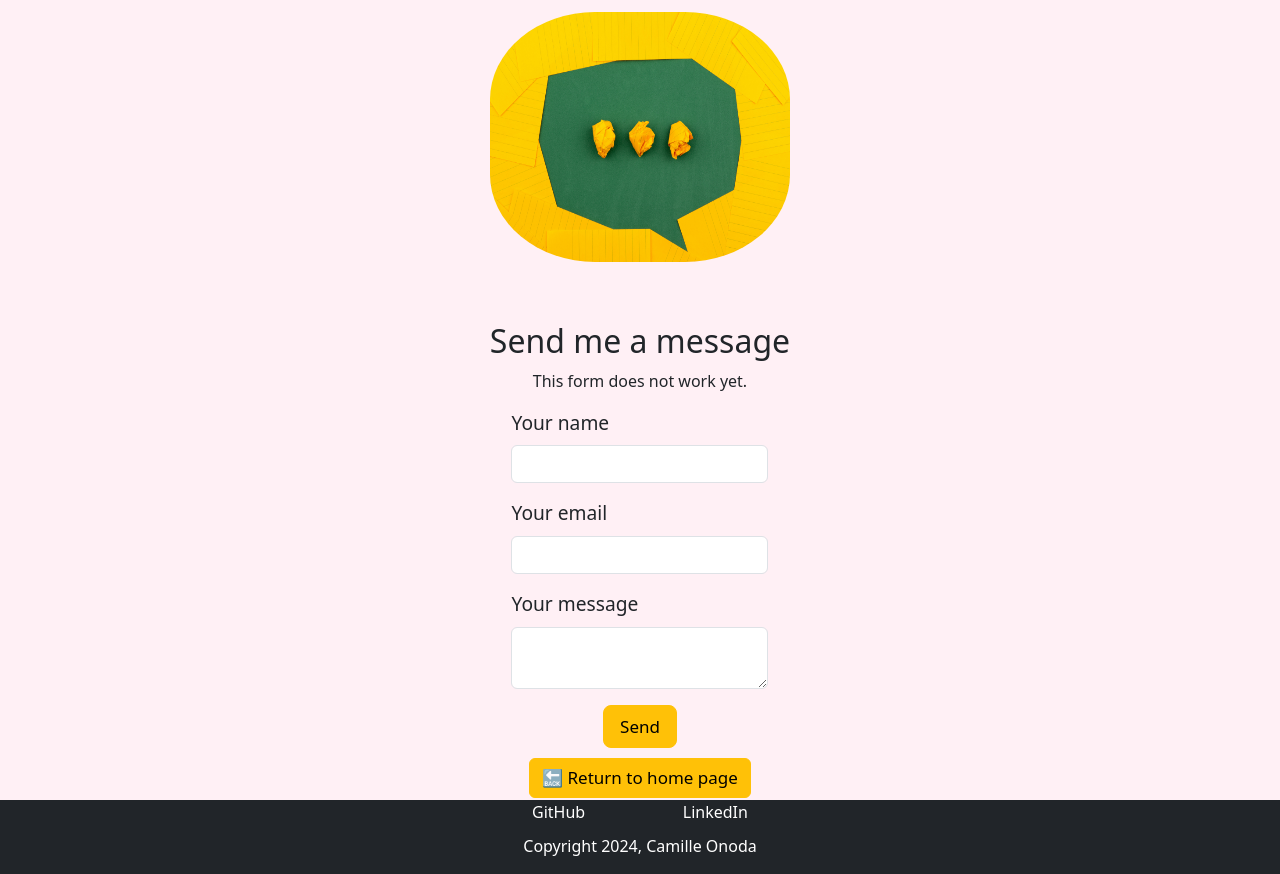
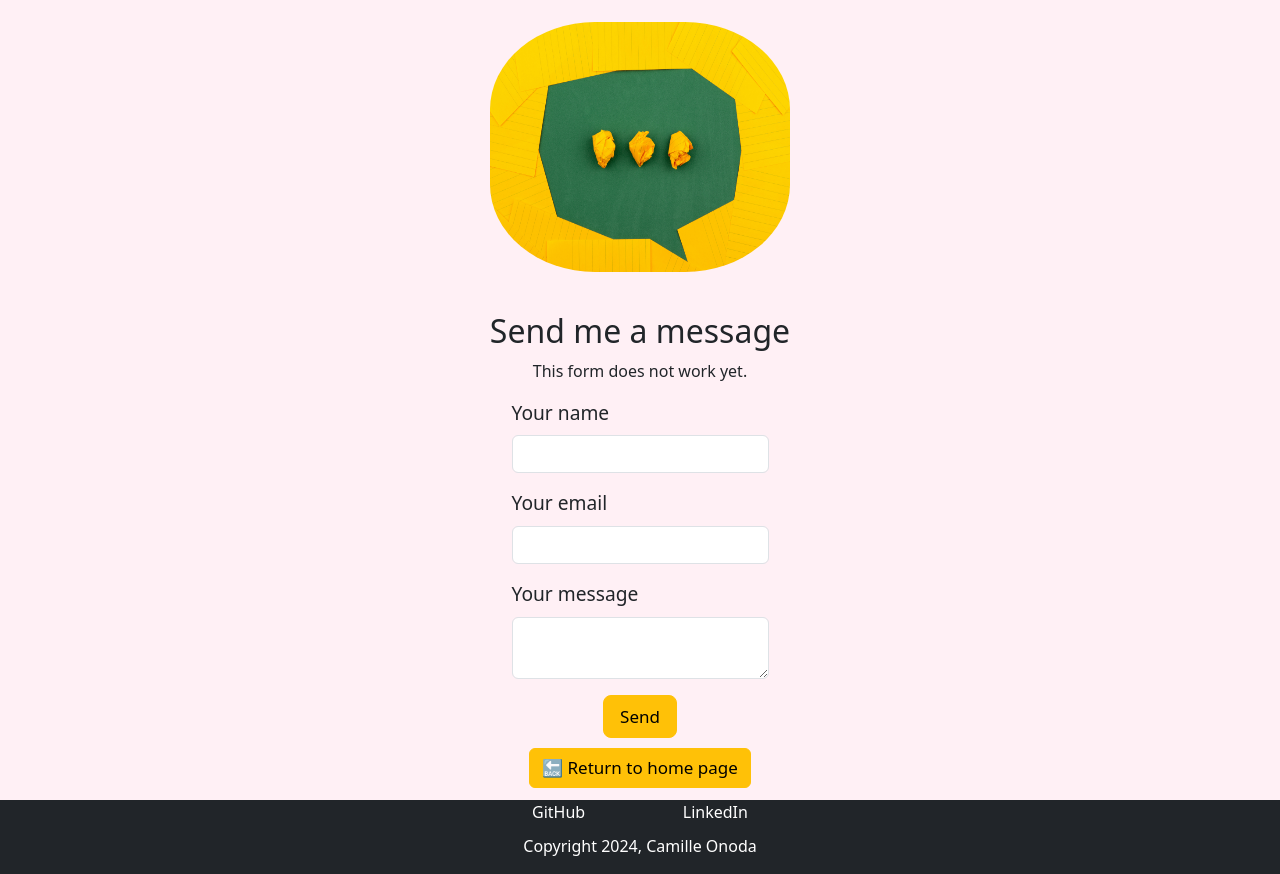
Before and after one commit to CamilleOnoda/Coffee-wifi-collection, a Flask app: page /contact in a window 1280 px wide. Shown: the part 100-974 px from the top of the page. Run offline with Flask 3, Linux system fonts and the light colour scheme; some libraries are stand-ins or nearby versions.

Commit message:
Remove the flex-container div

```diff
--- a/templates/about.html
+++ b/templates/about.html
@@ -3,7 +3,7 @@
 <div>
   <img src="/static/images/inuyama-sakura.jpg">
 </div>
-<div class="flex-container">
+
   <h3>Thank you for checking this website!❤️</h3>
   <p id="about-text">This app is born out of my love for road cycling and the
       joy of discovering cyclist-friendly cafes.<br>
@@ -16,5 +16,5 @@
     {% endif %}
     <a class="btn btn-warning btn-m" href="{{ url_for('home') }}">
       🔙 Return to home page</a>
-</div>
+
 {% endblock %}
--- a/templates/contact.html
+++ b/templates/contact.html
@@ -4,17 +4,17 @@
 <div>
   <img src="/static/images/contact.jpg">
 </div>
-<div class="flex-container">
+
       <h2>Send me a message</h2>
       <p>This form does not work yet.</p>
       {{ render_form(form, novalidate=true) }}
       <a class="btn btn-warning btn-lg" href="#"
       role="button">Send</a>
+      {% if logged_in %}
+      <a class="btn btn-warning btn-lg" href="{{ url_for('cafes') }}"
+      role="button">Show me the cafes</a>
+  {% endif %}
       <a class="btn btn-warning btn-m" href="{{ url_for('home') }}">
         🔙 Return to home page</a>
-    {% if logged_in %}
-        <a class="btn btn-warning btn-lg" href="{{ url_for('cafes') }}"
-        role="button">Show me the cafes</a>
-    {% endif %}
-</div>
+
 {% endblock %}
--- a/templates/index.html
+++ b/templates/index.html
@@ -1,6 +1,6 @@
 {% extends 'base.html' %}
 {% block content %}
-<div class="flex-container">
+
   <div id="images-homePage">
     <img src="/static/images/three-cafes.jpg">
     <img src="/static/images/inuyama-sakura.jpg">
@@ -13,5 +13,5 @@
     {% if logged_in %}
     <a class="btn btn-warning btn-lg" href="{{ url_for('cafes') }}" role="button">Show me the cafes</a>
     {% endif %}
-</div>
+
 {% endblock %}
--- a/templates/login.html
+++ b/templates/login.html
@@ -4,7 +4,7 @@
 <div>
   <img src="/static/images/welcome.jpg">
 </div>
-  <div class="flex-container">
+
       <h2>Log in</h2>
       {% with messages = get_flashed_messages() %}
         {% if messages %}
@@ -18,5 +18,5 @@
       {{ render_form(form, novalidate=true) }}
       <a class="btn btn-warning btn-m" href="{{ url_for('home') }}">
         🔙 Return to home page</a>
-    </div>
+
 {% endblock %}
--- a/templates/register.html
+++ b/templates/register.html
@@ -4,7 +4,7 @@
 <div>
   <img src="/static/images/welcome.jpg">
 </div>
-<div class="flex-container">
+
       <h2>Register</h2>
       {% with messages = get_flashed_messages() %}
         {% if messages %}
@@ -18,5 +18,5 @@
       {{ render_form(form, novalidate=true) }}
   <a class="btn btn-warning btn-m" href="{{ url_for('home') }}">
     🔙 Return to home page</a>
-</div>
+
 {% endblock %}
```
